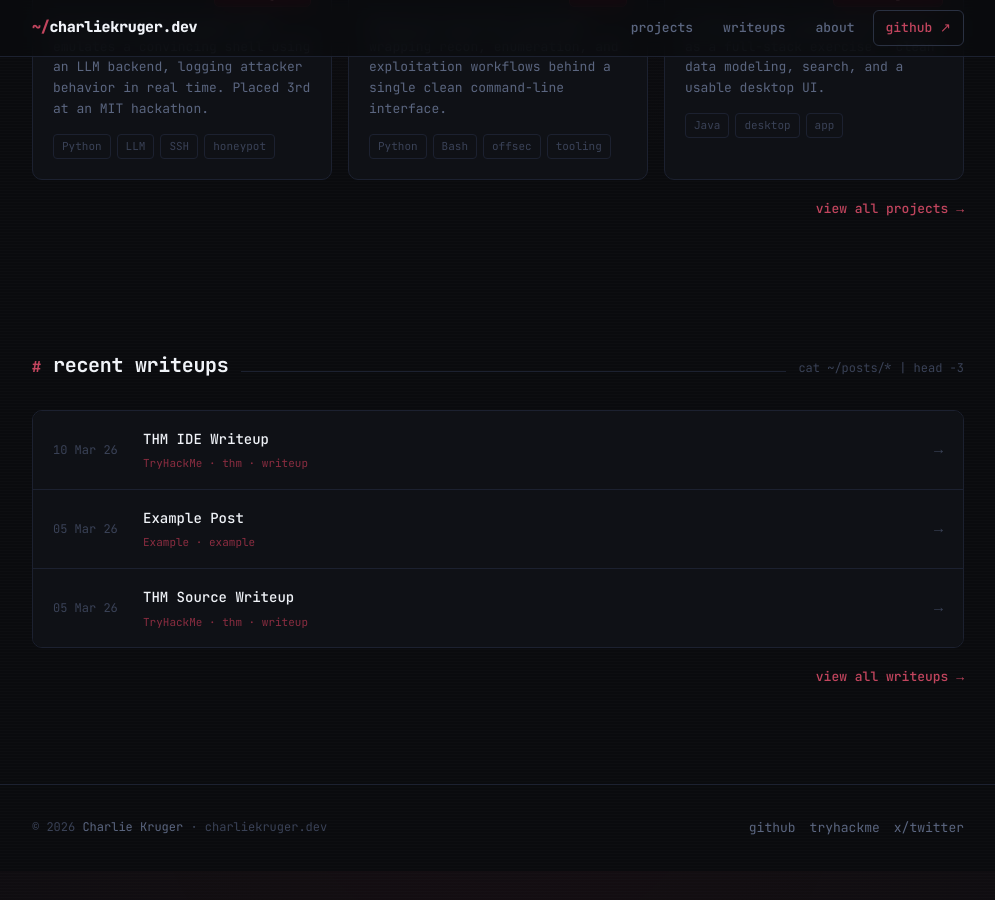
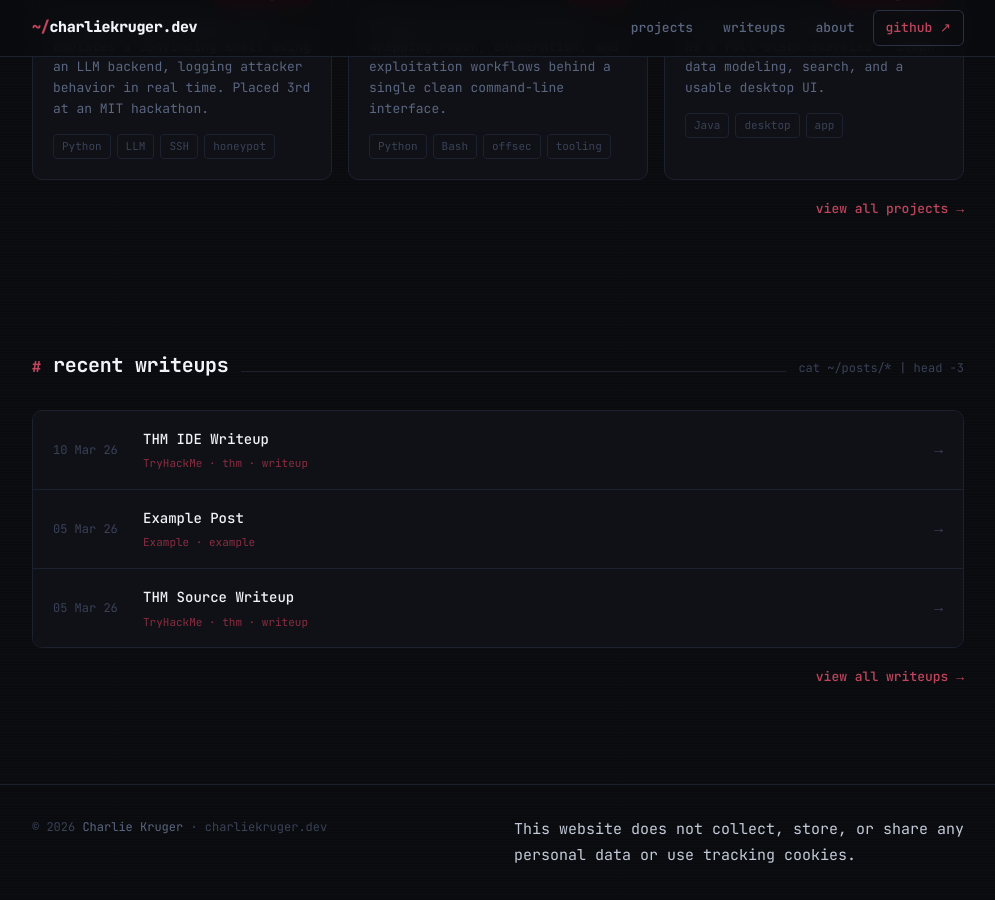
Before and after one commit to mpck4/mpck4.github.io, a Jekyll site: the page built from index.html, in a window 1280 px wide and 900 px high, scrolled down 637 px. Shown: the whole window, without its empty margins (142-1137 px from the left). Built offline with Jekyll 4.4.1, drawn with Linux system fonts in a browser that asks for light colours; the list of posts is cut into pages by our own code; before the commit the page ends 1508 px from its top, so only the background shows below that.

Commit message:
Update footer to include privacy statement
Removed social links and added privacy notice.

```diff
--- a/_includes/footer.html
+++ b/_includes/footer.html
@@ -1,10 +1,9 @@
 <footer>
   <div class="foot-inner">
     <span class="l">© {{ 'now' | date: "%Y" }} <a href="{{ '/' | relative_url }}">{{ site.author.name }}</a> · charliekruger.dev</span>
-    <div class="social" style="gap:14px">
-      {% if site.author.github %}<a href="https://github.com/{{ site.author.github }}" target="_blank" rel="noopener">github</a>{% endif %}
-      {% if site.author.tryhackme %}<a href="https://tryhackme.com/p/{{ site.author.tryhackme }}" target="_blank" rel="noopener">tryhackme</a>{% endif %}
-      {% if site.author.twitter %}<a href="https://twitter.com/{{ site.author.twitter }}" target="_blank" rel="noopener">x/twitter</a>{% endif %}
-    </div>
+      <div class="privacy">
+        This website does not collect, store, or share any<br>
+        personal data or use tracking cookies.
+      </div>
   </div>
 </footer>
```
